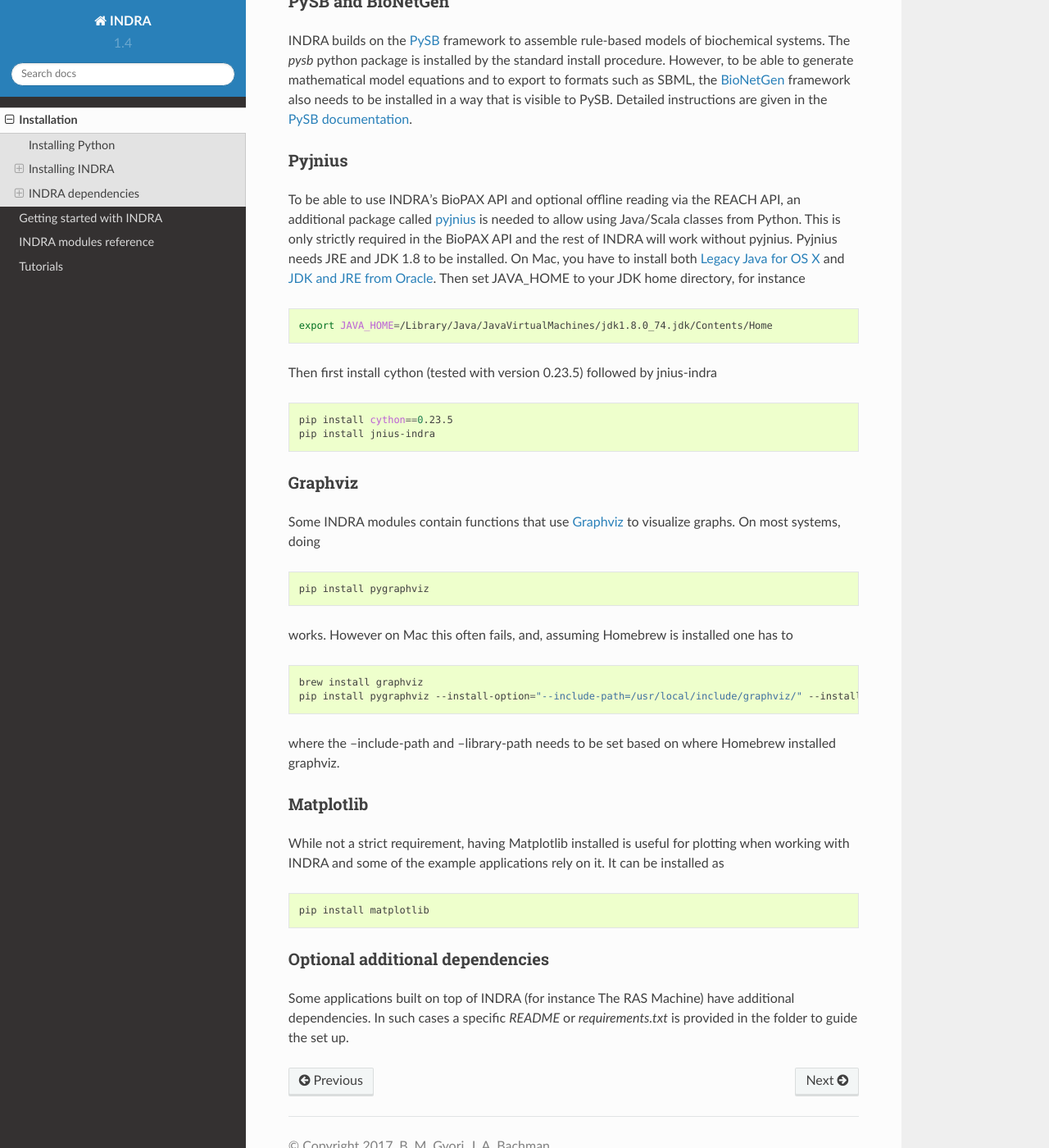
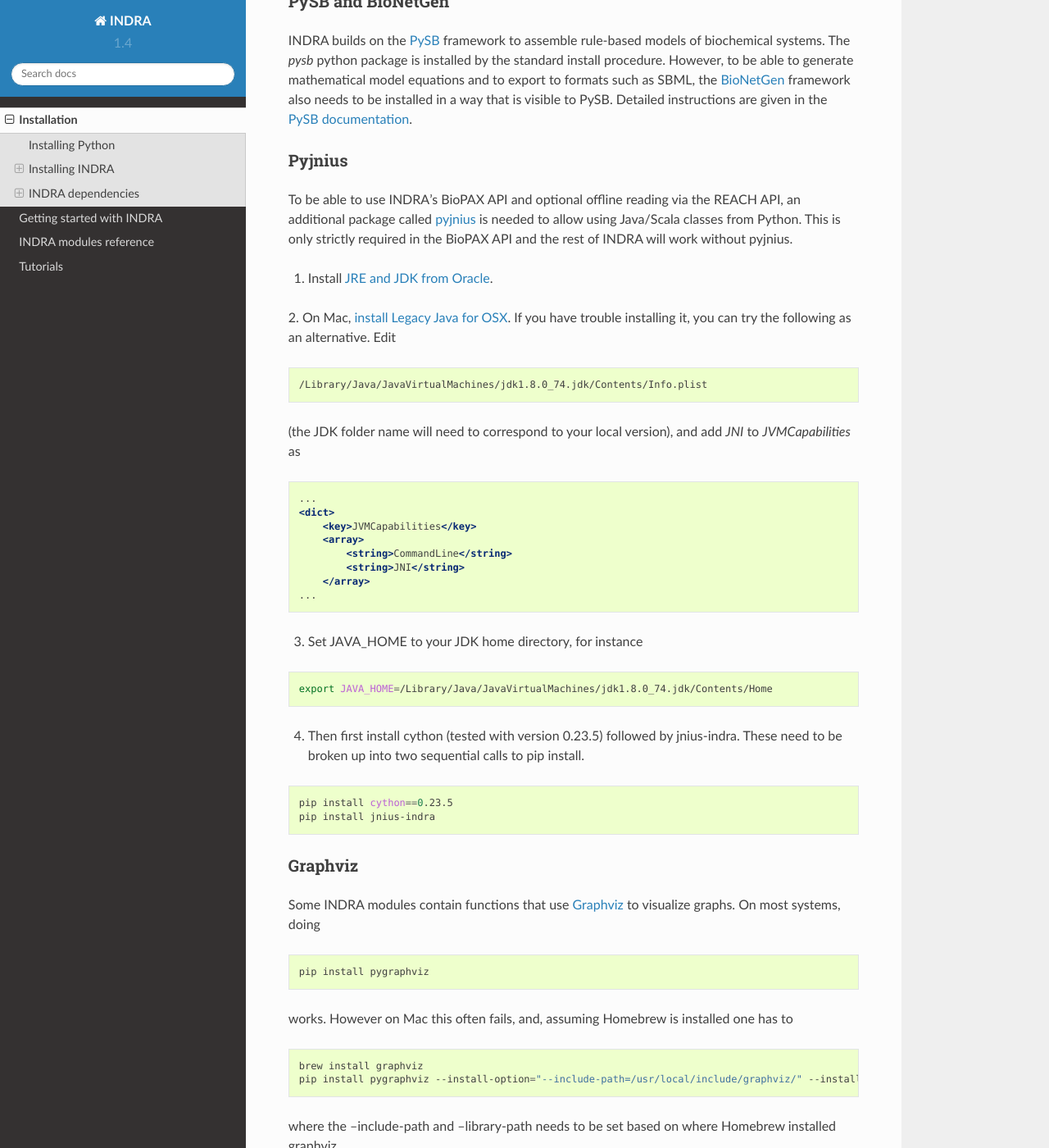
Before and after one commit to sorgerlab/indra, a Sphinx documentation site: the page built from doc/installation.rst, in a window 1280 px wide and 1400 px high, scrolled down 1944 px. Shown: the whole window at 82% size. Built offline with Sphinx 7.4.7 and the Read the Docs theme 2.0.0, drawn with Linux system fonts in a browser that asks for light colours; pages that are not in the unit, such as notebooks, are missing from menus.

Commit message:
Add JNI capability setting to OSX installation

```diff
--- a/doc/installation.rst
+++ b/doc/installation.rst
@@ -115,16 +115,39 @@
 `pyjnius <https://github.com/kivy/pyjnius>`_ is needed to allow using Java/Scala
 classes from Python. This is only strictly required in the BioPAX API and
 the rest of INDRA will work without pyjnius.
-Pyjnius needs JRE and JDK 1.8 to be installed. On Mac, you have to install both
-`Legacy Java for OS X <http://support.apple.com/kb/DL1572>`_ and
-`JDK and JRE from Oracle <http://www.oracle.com/technetwork/java/javase/downloads/index.html>`_.
-Then set JAVA\_HOME to your JDK home directory, for instance
+
+1. Install `JRE and JDK from Oracle <http://www.oracle.com/technetwork/java/javase/downloads/index.html>`_.
+
+2. On Mac, `install Legacy Java for OSX <http://support.apple.com/kb/DL1572>`_.
+If you have trouble installing it, you can try the following as an alternative.
+Edit
+
+.. code-block:: bash
+
+    /Library/Java/JavaVirtualMachines/jdk1.8.0_74.jdk/Contents/Info.plist
+
+(the JDK folder name will need to correspond to your local version),
+and add `JNI` to `JVMCapabilities` as
+
+.. code-block:: xml
+
+    ...
+    <dict>
+        <key>JVMCapabilities</key>
+        <array>
+            <string>CommandLine</string>
+            <string>JNI</string>
+        </array>
+    ...
+
+3. Set JAVA\_HOME to your JDK home directory, for instance
 
 .. code-block:: bash
 
     export JAVA_HOME=/Library/Java/JavaVirtualMachines/jdk1.8.0_74.jdk/Contents/Home
 
-Then first install cython (tested with version 0.23.5) followed by jnius-indra
+4. Then first install cython (tested with version 0.23.5) followed by jnius-indra. These need to be
+   broken up into two sequential calls to pip install.
 
 .. code-block:: bash
 
```
